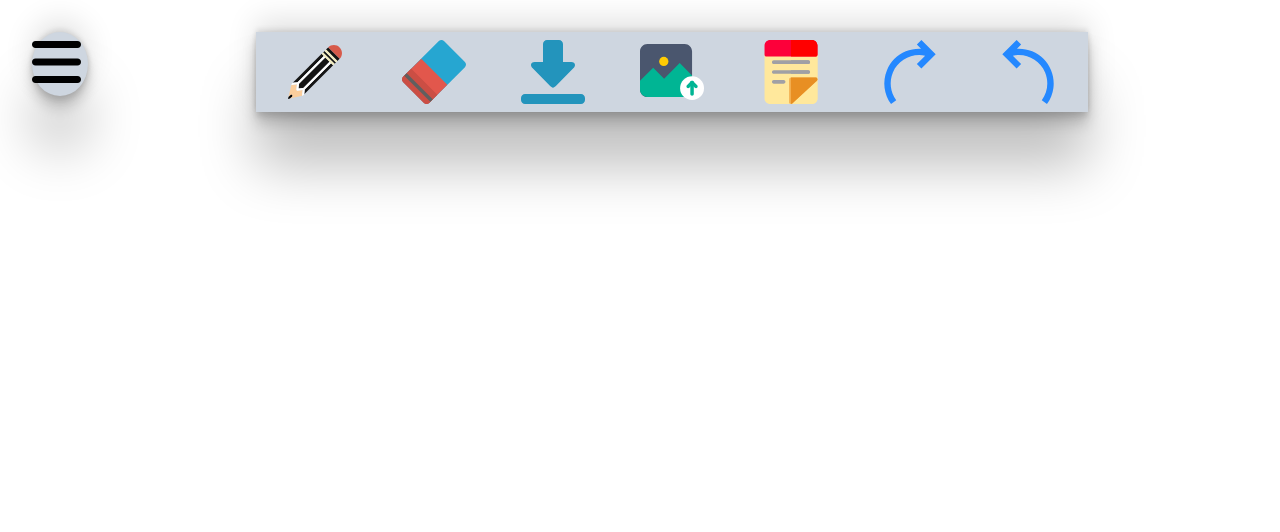
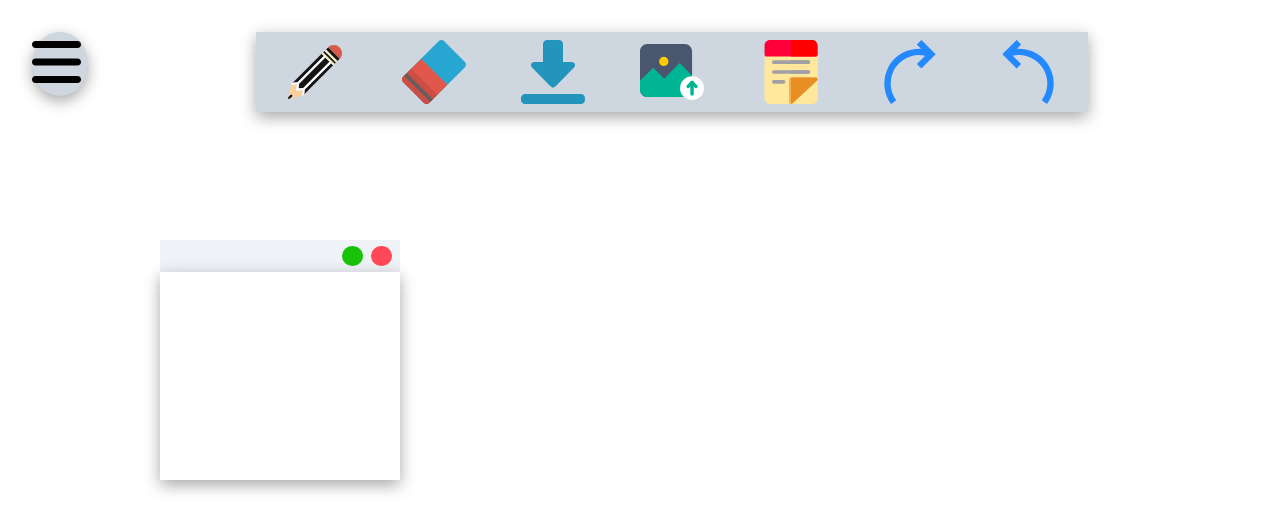
Before and after one commit to aviranjan07/OpenBoard_Clone, a plain HTML site: page index.html in a window 1280 px wide. Both pictures are taken after a click on the picture 790 px from the left and 72 px from the top of the page. Drawn offline with Linux system fonts and the light colour scheme.

Commit message:
build stickynote

```diff
--- a/style.css
+++ b/style.css
@@ -16,7 +16,7 @@ body {
     align-items: center;
     border-radius: 50%;
     font-size: 3.5rem;
-    box-shadow: rgba(0, 0, 0, 0.25) 0px 54px 55px, rgba(0, 0, 0, 0.12) 0px -12px 30px, rgba(0, 0, 0, 0.12) 0px 4px 6px, rgba(0, 0, 0, 0.17) 0px 12px 13px, rgba(0, 0, 0, 0.09) 0px -3px 5px;
+    box-shadow:rgba(0, 0, 0, 0.35) 0px 5px 15px;
 }
 .tools-cont {
     display: flex;
@@ -27,7 +27,7 @@ body {
     position: absolute;
     top: 2rem;
     left: 20vw;
-    box-shadow: rgba(0, 0, 0, 0.25) 0px 54px 55px, rgba(0, 0, 0, 0.12) 0px -12px 30px, rgba(0, 0, 0, 0.12) 0px 4px 6px, rgba(0, 0, 0, 0.17) 0px 12px 13px, rgba(0, 0, 0, 0.09) 0px -3px 5px;
+    box-shadow:rgba(0, 0, 0, 0.35) 0px 5px 15px;
 }
 .scale-tools {
     animation-name: scale-tools;
@@ -49,7 +49,7 @@ body {
     height: 5rem;
     width: 7rem;
     background-color: #ced6e0;
-    box-shadow:rgba(0, 0, 0, 0.25) 0px 54px 55px, rgba(0, 0, 0, 0.12) 0px -12px 30px, rgba(0, 0, 0, 0.12) 0px 4px 6px, rgba(0, 0, 0, 0.17) 0px 12px 13px, rgba(0, 0, 0, 0.09) 0px -3px 5px;
+    box-shadow:rgba(0, 0, 0, 0.35) 0px 5px 15px;
     position: absolute;
     top: 7rem;
     left: 20vw;
@@ -90,7 +90,7 @@ body {
     height: 2rem;
     width: 7rem;
     background-color: #ced6e0;
-    box-shadow:rgba(0, 0, 0, 0.25) 0px 54px 55px, rgba(0, 0, 0, 0.12) 0px -12px 30px, rgba(0, 0, 0, 0.12) 0px 4px 6px, rgba(0, 0, 0, 0.17) 0px 12px 13px, rgba(0, 0, 0, 0.09) 0px -3px 5px;
+    box-shadow:rgba(0, 0, 0, 0.35) 0px 5px 15px;
     display: none;
     justify-content: center;
     align-items: center;
@@ -101,3 +101,41 @@ body {
 .eraser-tool-cont input {
     width: 80%;
 }
+
+.sticky-cont {
+    height: 15rem;
+    width: 15rem;
+    position: absolute;
+    top: 15rem;
+    left: 10rem;
+}
+.header-cont {
+    height: 2rem;
+    display: flex;
+    justify-content: flex-end;
+    align-items: center;
+    background-color: #eff2f7;
+}
+.header-cont > * {
+    height: 1.3rem;
+    width: 1.3rem;
+    margin-right: 0.5rem;
+    border-radius: 50%;
+}
+.minimize {
+   background-color: #18c209  ;
+}
+.remove {
+    background-color: #ff4757;
+}
+.note-cont {
+    height: calc(100% - 2rem);
+    box-shadow:rgba(0, 0, 0, 0.35) 0px 5px 15px;
+}
+textarea {
+    height: 100%;
+    width: 100%;
+    outline: none;
+    border: none;
+    resize: none;
+}
--- a/tools.js
+++ b/tools.js
@@ -5,6 +5,7 @@ let pencilToolCont = document.querySelector(".pencil-tool-cont");
 let eraserToolCont = document.querySelector(".eraser-tool-cont");
 let pencil = document.querySelector(".pencil");
 let eraser = document.querySelector(".eraser");
+let sticky = document.querySelector(".sticky");
 let pencilFlag = false;
 let eraserFlag = false;
 
@@ -47,3 +48,18 @@ pencil.addEventListener("click", (e) => {
     if(eraserFlag) eraserToolCont.style.display = "flex";
     else eraserToolCont.style.display = "none";
 })
+
+sticky.addEventListener("click", (e) => {
+   let stickyCont = document.createElement("div");
+   stickyCont.setAttribute('class', "sticky-cont");
+   stickyCont.innerHTML = `
+   <div class="header-cont">
+      <div class="minimize"></div>
+       <div class="remove"></div>
+   </div>
+   <div class="note-cont">
+        <textarea></textarea>
+   </div>
+   `;
+   document.body.appendChild(stickyCont);
+})
```
Also changed, not shown: index.html (+10 -0 lines).
